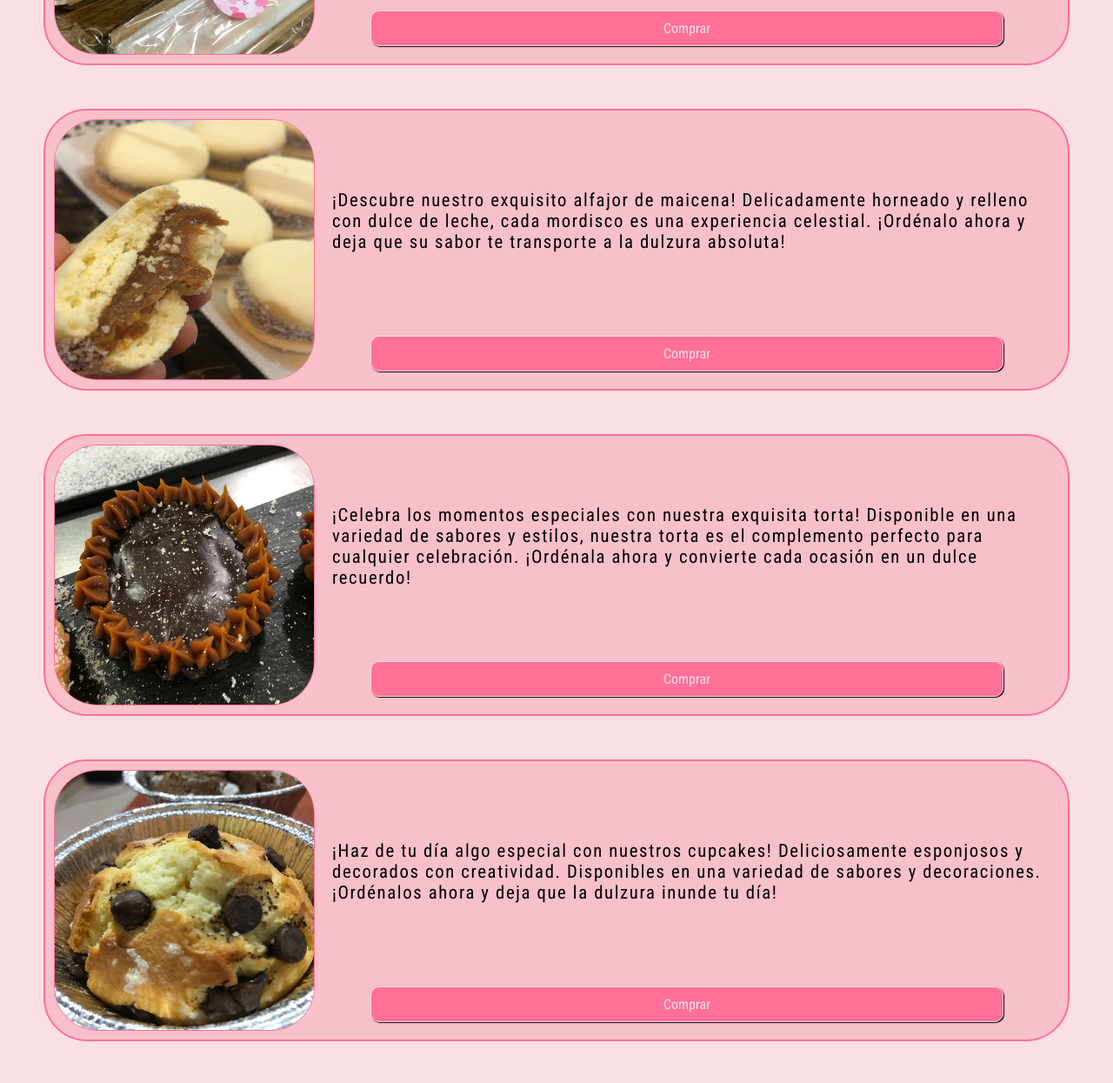
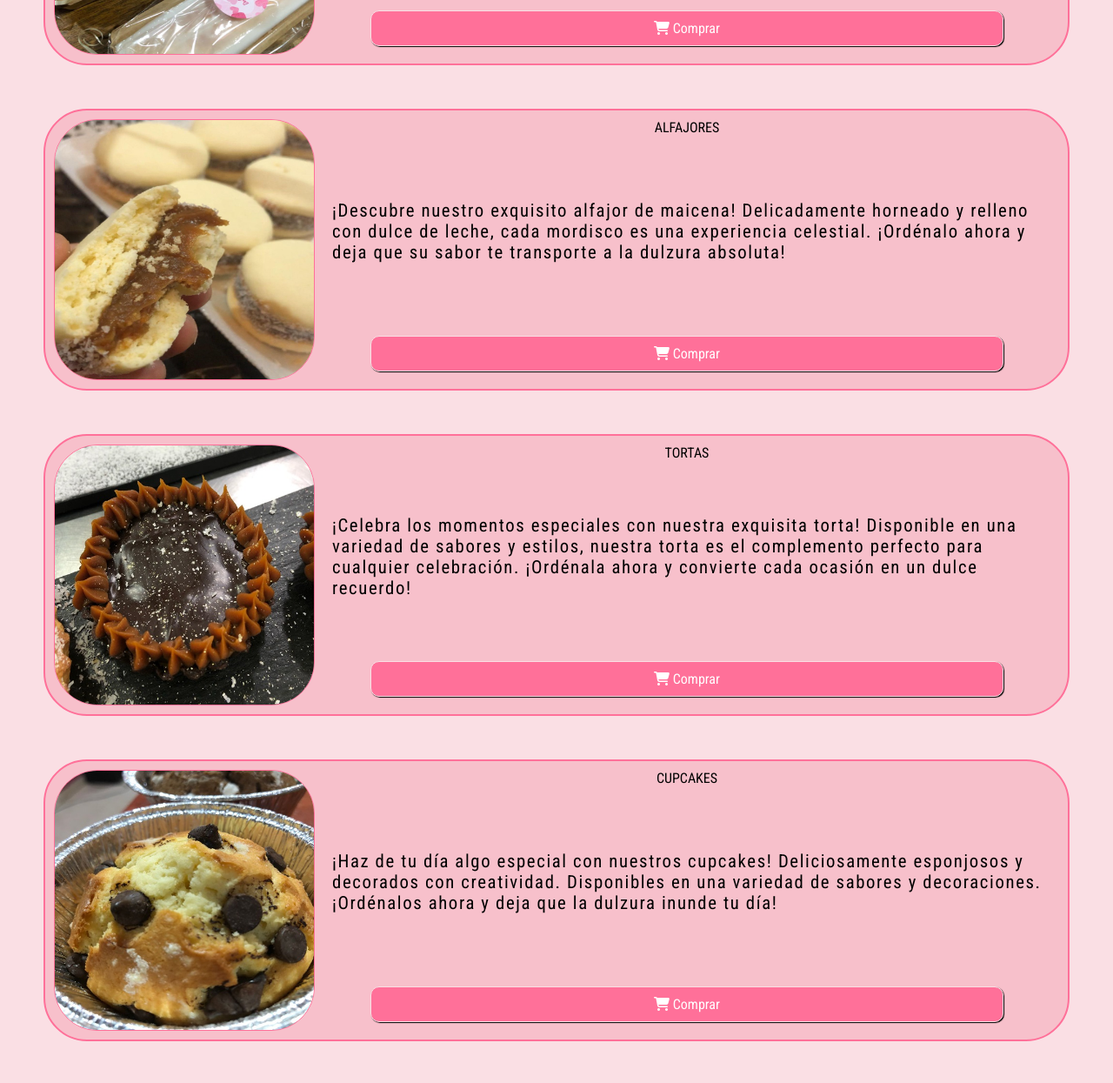
Before and after one commit to BrunoFiorenza/primer-repositorio, a plain HTML site: page pages/Productos.html in a window 1280 px wide. Shown: the part 1140-2385 px from the top of the page at 87% size. Drawn offline with nearby package versions, Linux system fonts and the light colour scheme.

Commit message:
button, footer bug

```diff
--- a/pages/Productos.html
+++ b/pages/Productos.html
@@ -55,54 +55,78 @@
             <div class="Lista" data-aos="zoom-in-right">
                 <img src="../img/budin.png" alt="budin" class="img-produc">
                 <div class="info-produc">
+                    <P>BUDINES</P>
                     <p class="p-produc">¡Descubre nuestro budín! Con una mezcla de ingredientes de primera calidad y opciones de personalización, nuestro budín deleita con su textura suave y su sabor inigualable. ¡Ordénalo ahora y experimenta el placer de cada bocado!</p>
                     <button class="boton-producto">
+                        <a href="https://www.instagram.com/dulceedai/" target="_blank" class="a-button">
+                        <i class="fa-solid fa-cart-shopping" style="color: #ffffff;"></i>
                         Comprar
+                        </a>
                     </button>
                 </div>
             </div>
             <div class="Lista" data-aos="zoom-in-left">
                 <img src="../img/alfajor-de-maicena.png" alt="alfajor" class="img-produc">
                 <div class="info-produc">
+                    <p>ALFAJORES</p>
                     <p class="p-produc">¡Descubre nuestro exquisito alfajor de maicena! Delicadamente horneado y relleno con dulce de leche, cada mordisco es una experiencia celestial. ¡Ordénalo ahora y deja que su sabor te transporte a la dulzura absoluta!</p>
                     <button class="boton-producto">
+                        <a href="https://www.instagram.com/dulceedai/" target="_blank" class="a-button">
+                        <i class="fa-solid fa-cart-shopping" style="color: #ffffff;"></i>
                         Comprar
+                        </a>
                     </button>
                 </div>
             </div>
             <div class="Lista" data-aos="zoom-in-right">
                 <img src="../img/torta.jpg" alt="torta" class="img-produc">
                 <div class="info-produc">
+                    <p>TORTAS</p>
                     <p class="p-produc">¡Celebra los momentos especiales con nuestra exquisita torta! Disponible en una variedad de sabores y estilos, nuestra torta es el complemento perfecto para cualquier celebración. ¡Ordénala ahora y convierte cada ocasión en un dulce recuerdo!</p>
                     <button class="boton-producto">
+                        <a href="https://www.instagram.com/dulceedai/" target="_blank" class="a-button">
+                        <i class="fa-solid fa-cart-shopping" style="color: #ffffff;"></i>
                         Comprar
+                        </a>
                     </button>
                 </div>
             </div>
             <div class="Lista" data-aos="zoom-in-left">
                 <img src="../img/cupcake.jpg" alt="cupcake" class="img-produc">
                 <div class="info-produc">
+                    <p>CUPCAKES</p>
                     <p class="p-produc">¡Haz de tu día algo especial con nuestros cupcakes! Deliciosamente esponjosos y decorados con creatividad. Disponibles en una variedad de sabores y decoraciones. ¡Ordénalos ahora y deja que la dulzura inunde tu día!</p>
                     <button class="boton-producto">
+                        <a href="https://www.instagram.com/dulceedai/" target="_blank" class="a-button">
+                        <i class="fa-solid fa-cart-shopping" style="color: #ffffff;"></i>
                         Comprar
+                        </a>
                     </button>
                 </div>
             </div>
             <div class="Lista" data-aos="zoom-in-right">
                 <img src="../img/chocotorta.jpg" alt="chocotorta" class="img-produc">
                 <div class="info-produc">
+                    <P>CHOCOTORTA</P>
                     <p class="p-produc">¡Sumérgete en el placer del chocolate con nuestra irresistible chocotorta! Cada capa de galletas mojadas en café y rellenas de una exquisita mezcla de dulce de leche y crema batida ¡ordénala ahora y deleita tu paladar con esta delicia!</p>
                     <button class="boton-producto">
+                        <a href="https://www.instagram.com/dulceedai/" target="_blank" class="a-button">
+                        <i class="fa-solid fa-cart-shopping" style="color: #ffffff;"></i>
                         Comprar
+                        </a>
                     </button>
                 </div>
             </div>
             <div class="Lista" data-aos="zoom-in-left">
                 <img src="../img/combo.jpg" alt="combo" class="img-produc">
                 <div class="info-produc">
+                    <p>COMBOS</p>
                     <p class="p-produc">¡Explora nuestra selección de productos con nuestro combo! Incluye una exquisita torta, cupcakes decorados con creatividad, chocotorta, acompáñalo alfajores de maicena para completar la experiencia. ¡Ordénalo ahora y sorprende con la variedad de sabores!</p>
                     <button class="boton-producto">
+                        <a href="https://www.instagram.com/dulceedai/" target="_blank" class="a-button">
+                        <i class="fa-solid fa-cart-shopping" style="color: #ffffff;"></i>
                         Comprar
+                        </a>
                     </button>
                 </div>
             </div>
--- a/scss/components/_footer.scss
+++ b/scss/components/_footer.scss
@@ -6,6 +6,7 @@ footer{
     flex-direction: row;
     justify-content: space-between;
     align-items: center;
+    height: 150px;
     @media(max-width:400px){
         padding: 10px;
     }
--- a/scss/layouts/_Productos.scss
+++ b/scss/layouts/_Productos.scss
@@ -67,7 +67,6 @@
                 }
                 .boton-producto{
                     margin: 10px;
-                    padding: 10px;
                     border-radius: 10px;
                     width: 85%;
                     cursor: pointer;
@@ -78,6 +77,13 @@
                     &:active{
                     box-shadow: inset 1px 1px 1px black;
                     }
+
+                    .a-button{
+                            display: block;
+                            padding: 10px;
+                            text-decoration: none;
+                            color: white;
+                    }
                 }
             }
         }
```
Also changed, not shown: css/style.css, 1 other file.
